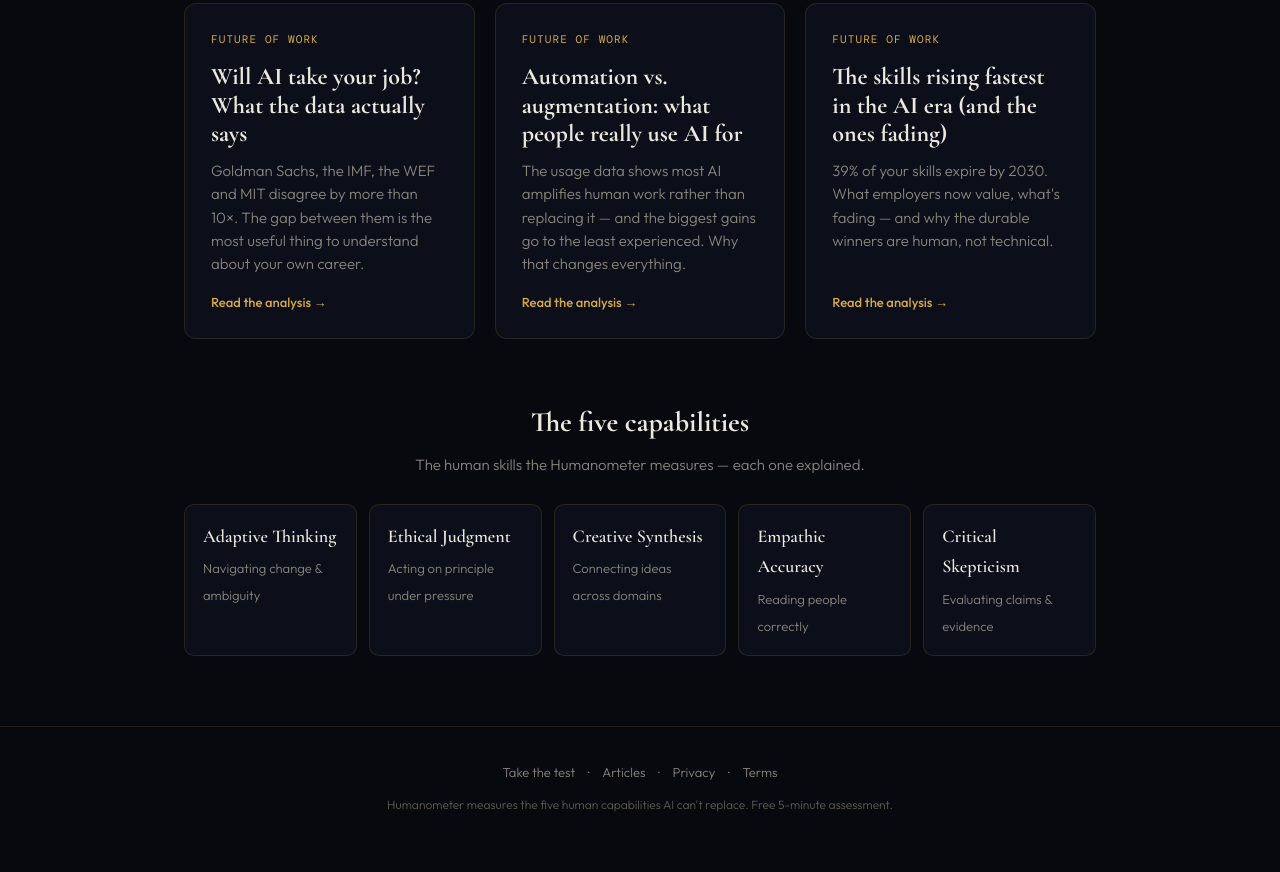
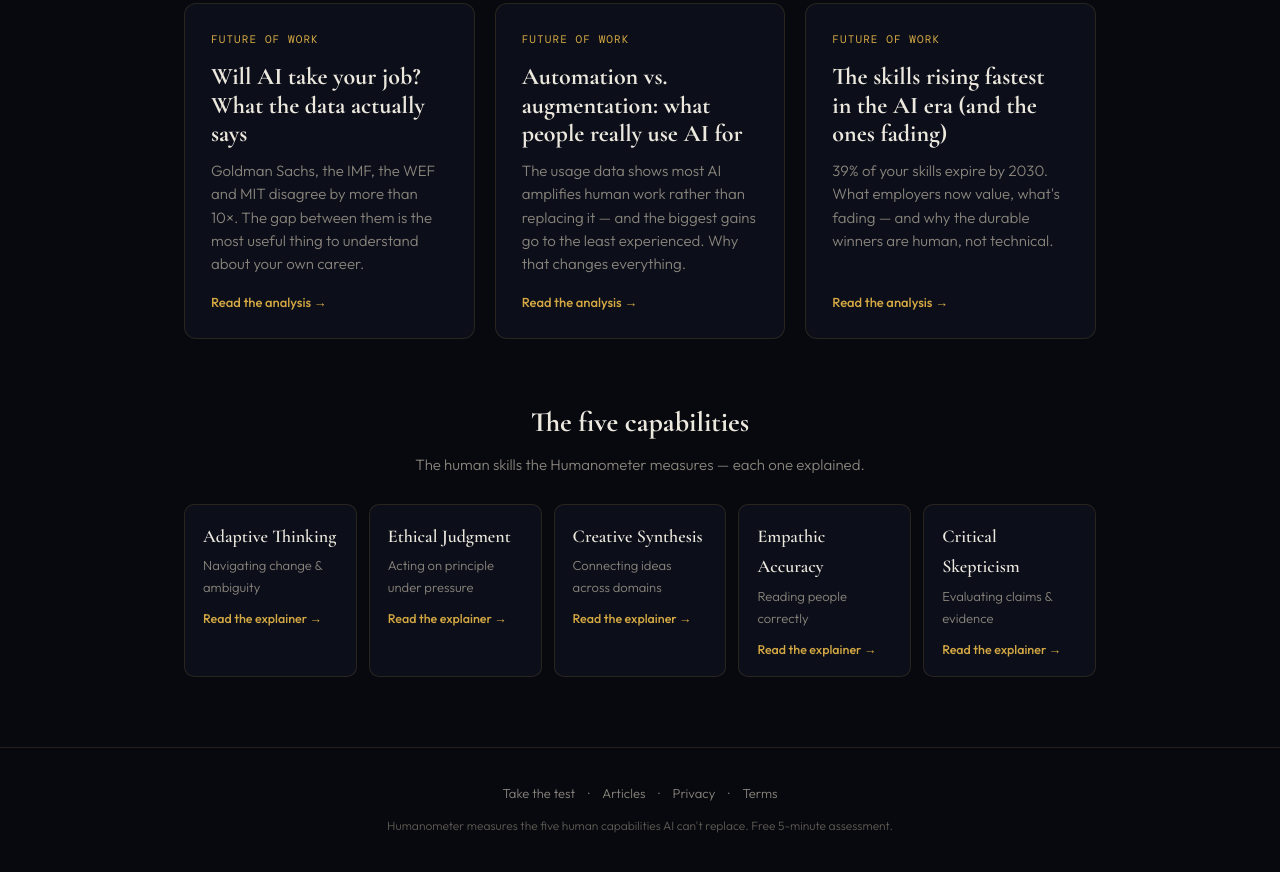
Before and after one commit to stevejeffery1703/humanometer, a website: page public/articles/index.html in a window 1280 px wide. Shown: the part 441-1313 px from the top of the page. Drawn offline with nearby package versions, Linux system fonts and the light colour scheme.

Commit message:
Articles hub: match card hover to capability tiles; add Read tags
Card hover now highlights (border + background) and turns the title gold instead of nudging up, matching the five-capability tiles. Each capability box gets a 'Read the explainer' tag like the article cards. Also drop articles.css to must-revalidate so CSS edits are never served stale during iteration.

Co-Authored-By: Claude Opus 4.8 <noreply@anthropic.com>

```diff
--- a/public/articles/articles.css
+++ b/public/articles/articles.css
@@ -122,20 +122,22 @@ hr.sec{border:0;border-top:1px solid var(--hr);margin:48px 0;}
 .cap-hub h2{font-family:'Cormorant Garamond',serif;font-size:28px;font-weight:700;text-align:center;margin-bottom:6px;}
 .cap-hub .sub{text-align:center;color:var(--muted);font-size:15px;margin-bottom:26px;}
 .cap-list{display:grid;grid-template-columns:repeat(auto-fill,minmax(170px,1fr));gap:12px;}
-.cap-item{display:block;background:var(--bg2);border:1px solid var(--hr);border-radius:10px;padding:16px 18px;text-decoration:none;color:var(--text);transition:border-color .2s,background .2s;}
+.cap-item{display:block;background:var(--bg2);border:1px solid var(--hr);border-radius:10px;padding:16px 18px;text-decoration:none;color:var(--text);transition:border-color .2s,background .2s,color .2s;}
 .cap-item:hover{border-color:var(--gbdr);background:var(--bg3);color:var(--gold);}
 .cap-item b{display:block;font-family:'Cormorant Garamond',serif;font-size:18px;font-weight:600;margin-bottom:3px;}
-.cap-item span{font-size:13px;color:var(--muted);}
+.cap-item span{display:block;font-size:13px;color:var(--muted);}
+.cap-item .cap-more{margin-top:10px;font-size:12.5px;font-weight:500;color:var(--gold);}
 
 /* ══ Hub / index page ══ */
 .hub-hero{max-width:var(--maxw);margin:0 auto;padding:60px 28px 20px;text-align:center;}
 .hub-hero h1{margin-bottom:16px;}
 .hub-hero p{font-size:18px;color:var(--muted);max-width:560px;margin:0 auto;}
 .hub-grid{max-width:960px;margin:0 auto;padding:34px 24px 60px;display:grid;grid-template-columns:repeat(auto-fill,minmax(280px,1fr));gap:20px;}
-.card{display:flex;flex-direction:column;background:var(--bg2);border:1px solid var(--hr);border-radius:12px;padding:26px 26px 24px;text-decoration:none;color:inherit;transition:border-color .2s,transform .15s,background .2s;}
-.card:hover{border-color:var(--gbdr);transform:translateY(-2px);background:var(--bg3);}
+.card{display:flex;flex-direction:column;background:var(--bg2);border:1px solid var(--hr);border-radius:12px;padding:26px 26px 24px;text-decoration:none;color:inherit;transition:border-color .2s,background .2s;}
+.card:hover{border-color:var(--gbdr);background:var(--bg3);}
+.card:hover h2{color:var(--gold);}
 .card .tag{font-family:'DM Mono',monospace;font-size:11px;letter-spacing:.1em;text-transform:uppercase;color:var(--gold);margin-bottom:14px;}
-.card h2{font-family:'Cormorant Garamond',serif;font-size:24px;font-weight:700;line-height:1.2;margin-bottom:10px;color:var(--text);}
+.card h2{font-family:'Cormorant Garamond',serif;font-size:24px;font-weight:700;line-height:1.2;margin-bottom:10px;color:var(--text);transition:color .2s;}
 .card p{font-size:15px;color:var(--muted);line-height:1.55;margin-bottom:16px;flex:1;}
 .card .more{font-size:13px;color:var(--gold);font-weight:500;}
 .card.soon{opacity:.55;pointer-events:none;}
--- a/public/articles/index.html
+++ b/public/articles/index.html
@@ -92,11 +92,11 @@
   <h2>The five capabilities</h2>
   <p class="sub">The human skills the Humanometer measures — each one explained.</p>
   <div class="cap-list">
-    <a class="cap-item" href="/articles/adaptive-thinking.html"><b>Adaptive Thinking</b><span>Navigating change &amp; ambiguity</span></a>
-    <a class="cap-item" href="/articles/ethical-judgment.html"><b>Ethical Judgment</b><span>Acting on principle under pressure</span></a>
-    <a class="cap-item" href="/articles/creative-synthesis.html"><b>Creative Synthesis</b><span>Connecting ideas across domains</span></a>
-    <a class="cap-item" href="/articles/empathic-accuracy.html"><b>Empathic Accuracy</b><span>Reading people correctly</span></a>
-    <a class="cap-item" href="/articles/critical-skepticism.html"><b>Critical Skepticism</b><span>Evaluating claims &amp; evidence</span></a>
+    <a class="cap-item" href="/articles/adaptive-thinking.html"><b>Adaptive Thinking</b><span>Navigating change &amp; ambiguity</span><span class="cap-more">Read the explainer →</span></a>
+    <a class="cap-item" href="/articles/ethical-judgment.html"><b>Ethical Judgment</b><span>Acting on principle under pressure</span><span class="cap-more">Read the explainer →</span></a>
+    <a class="cap-item" href="/articles/creative-synthesis.html"><b>Creative Synthesis</b><span>Connecting ideas across domains</span><span class="cap-more">Read the explainer →</span></a>
+    <a class="cap-item" href="/articles/empathic-accuracy.html"><b>Empathic Accuracy</b><span>Reading people correctly</span><span class="cap-more">Read the explainer →</span></a>
+    <a class="cap-item" href="/articles/critical-skepticism.html"><b>Critical Skepticism</b><span>Evaluating claims &amp; evidence</span><span class="cap-more">Read the explainer →</span></a>
   </div>
 </section>
 
```
Also changed, not shown: 1 other file.
